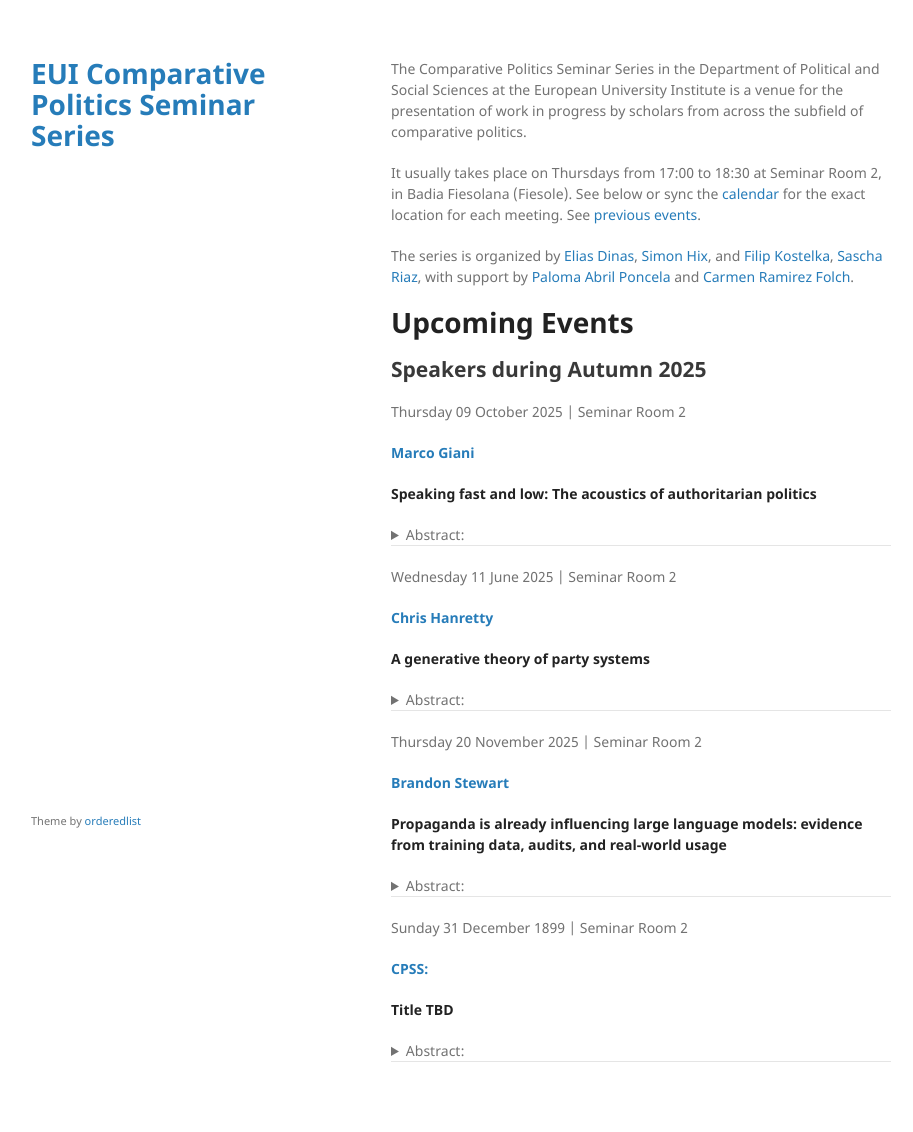
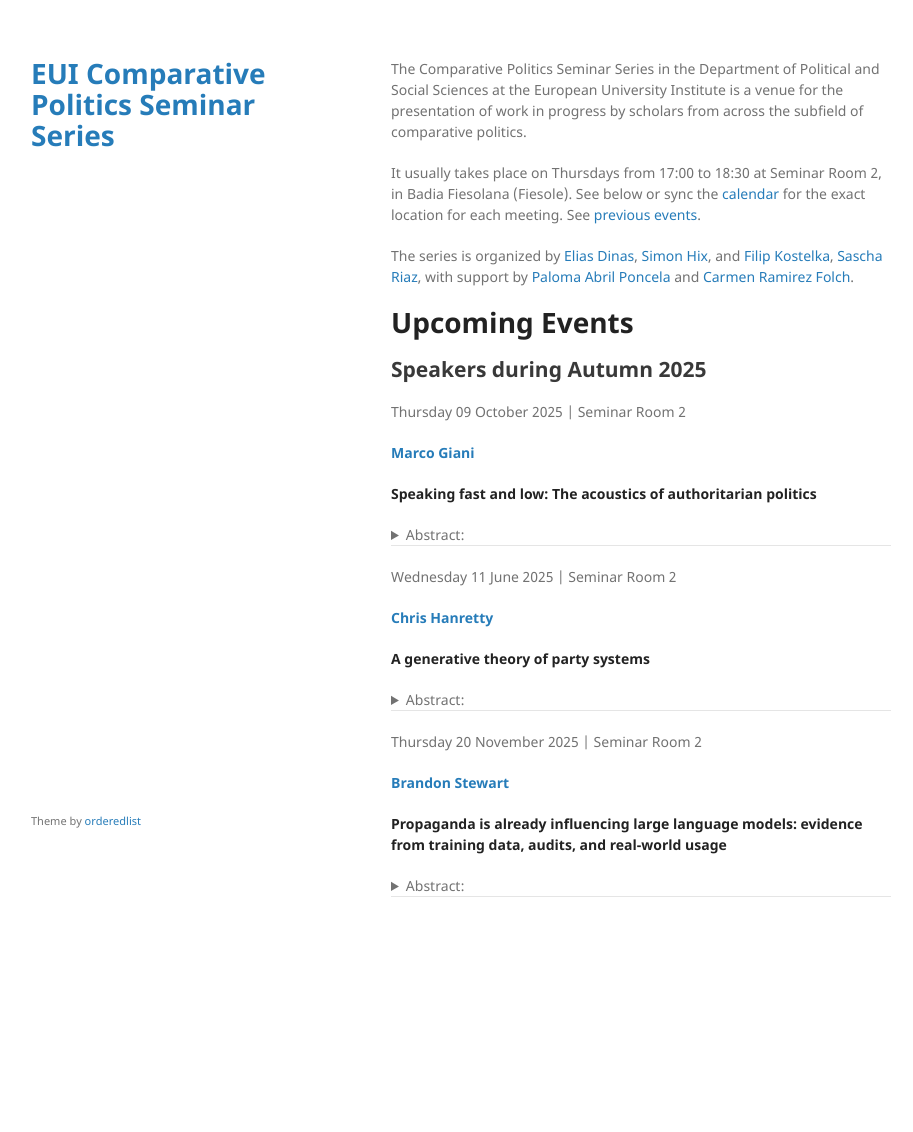
Before and after one commit to cpss-eui/cpss-eui.github.io, a Jekyll site: the page built from index.md, in a window 1280 px wide. Shown: the whole page, without its empty margins (179-1092 px from the left). Built offline with Jekyll 4.4.1, drawn with Linux system fonts in a browser that asks for light colours; our own code applies the rules of GitHub Pages for plain Markdown files; after the commit the page ends 967 px from its top, so only the background shows below that.

Commit message:
See https://github.com/cpss-eui/comparative-politics-seminar-series/commit/b15104e37129744e1f27823919c399fcd31b2ebd from refs/heads/main

```diff
--- a/index.md
+++ b/index.md
@@ -107,19 +107,3 @@ Abstract TBD
 </p>
 </details>
 <hr>
-Sunday 31 December 1899 | Seminar Room 2
-<p>
-<strong><a href='NA'>CPSS:</a></strong>
-</p>
-
-**Title TBD**
-
-<details>
-<summary>
-Abstract:
-</summary>
-<p>
-Abstract TBD
-</p>
-</details>
-<hr>
```
